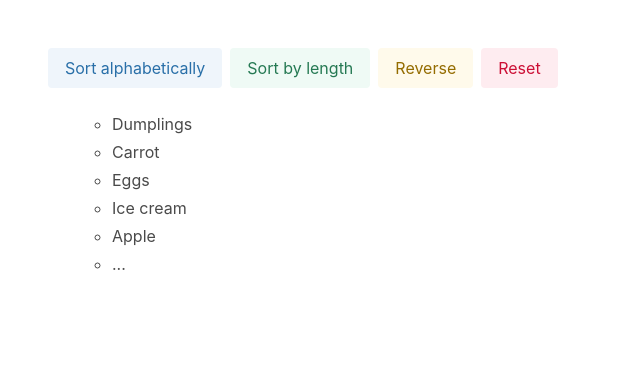
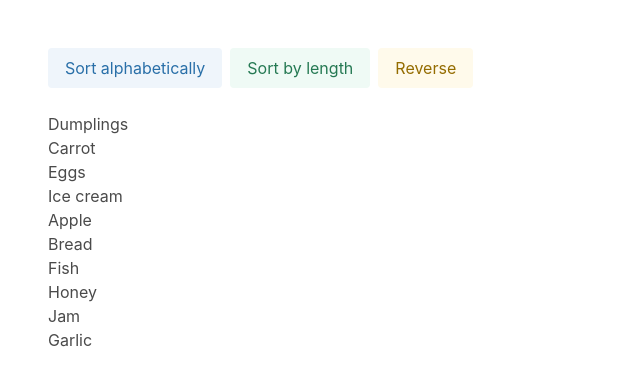
Before and after one commit to mate-academy/react_list-of-goods, a React (Create React App) app: page / in a window 1280 px wide. Shown: the top 386 px of the page, without its empty margins (0-640 px from the left). Built offline with nearby package versions, Linux system fonts and the light colour scheme.

Commit message:
solution

```diff
--- a/src/App.tsx
+++ b/src/App.tsx
@@ -1,6 +1,7 @@
 import React from 'react';
 import 'bulma/css/bulma.css';
 import './App.scss';
+import cn from 'classnames';
 
 export const goodsFromServer = [
   'Dumplings',
@@ -26,70 +27,117 @@ type ReorderOptions = {
   isReversed: boolean,
 };
 
-// Use this function in the render to prepare goods
 export function getReorderedGoods(
   goods: string[],
   { sortType, isReversed }: ReorderOptions,
 ) {
-  // To avoid the original array mutation
   const visibleGoods = [...goods];
 
-  // Sort and reverse goods if needed
-  // eslint-disable-next-line no-console
-  console.log(sortType, isReversed);
+  visibleGoods.sort((good1, good2) => {
+    switch (sortType) {
+      case SortType.ALPHABET:
+        return good1.localeCompare(good2);
+
+      case SortType.LENGTH:
+        return good1.length - good2.length;
+
+      default:
+        return 0;
+    }
+  });
+
+  if (isReversed) {
+    return visibleGoods.reverse();
+  }
 
   return visibleGoods;
 }
 
-// DON'T save goods to the state
-// type State = {
-//   isReversed: boolean,
-//   sortType: SortType,
-// };
+type State = {
+  isReversed: boolean,
+  sortType: SortType,
+};
 
-export const App: React.FC = () => {
+export class App extends React.Component<{}, State> {
+  state = {
+    isReversed: false,
+    sortType: SortType.NONE,
+  };
+
+  handleSortAlphabetically = () => {
+    this.setState({ sortType: SortType.ALPHABET });
+  };
+
+  handleSortLength = () => {
+    this.setState({ sortType: SortType.LENGTH });
+  };
+
+  handleReverse = () => {
+    this.setState(state => ({ isReversed: !state.isReversed }));
+  };
+
+  handleReset = () => {
+    this.setState({ isReversed: false, sortType: SortType.NONE });
+  };
+
+  render() {
+    const { sortType, isReversed } = this.state;
+    const visibleGoods = getReorderedGoods(goodsFromServer, this.state);
+    const resetCheck = (sortType === SortType.NONE) && !isReversed;
+
     return (
-    <div className="section content">
+      <div className="section App">
         <div className="buttons">
           <button
             type="button"
-          className="button is-info is-light"
+            className={cn(
+              'button is-info',
+              { 'is-light': sortType !== SortType.ALPHABET },
+            )}
+            onClick={this.handleSortAlphabetically}
           >
             Sort alphabetically
           </button>
 
           <button
             type="button"
-          className="button is-success is-light"
+            className={cn(
+              'button is-success',
+              { 'is-light': sortType !== SortType.LENGTH },
+            )}
+            onClick={this.handleSortLength}
           >
             Sort by length
           </button>
 
           <button
             type="button"
-          className="button is-warning is-light"
+            className={cn(
+              'button is-warning',
+              { 'is-light': !isReversed },
+            )}
+            onClick={this.handleReverse}
           >
             Reverse
           </button>
 
+          {!resetCheck && (
             <button
               type="button"
               className="button is-danger is-light"
+              onClick={this.handleReset}
             >
               Reset
             </button>
+          )}
         </div>
 
-      <ul>
-        <ul>
-          <li data-cy="Good">Dumplings</li>
-          <li data-cy="Good">Carrot</li>
-          <li data-cy="Good">Eggs</li>
-          <li data-cy="Good">Ice cream</li>
-          <li data-cy="Good">Apple</li>
-          <li data-cy="Good">...</li>
-        </ul>
+        <ul className="App__list">
+          {visibleGoods.map(name => (
+            <li key={name} data-cy="Good">{name}</li>
+          ))}
         </ul>
       </div>
     );
-};
+  }
+}
```
Also changed, not shown: 1 other file (tests, documents, lock files or other folders). Lines whose indentation alone changed are shown as unchanged.
